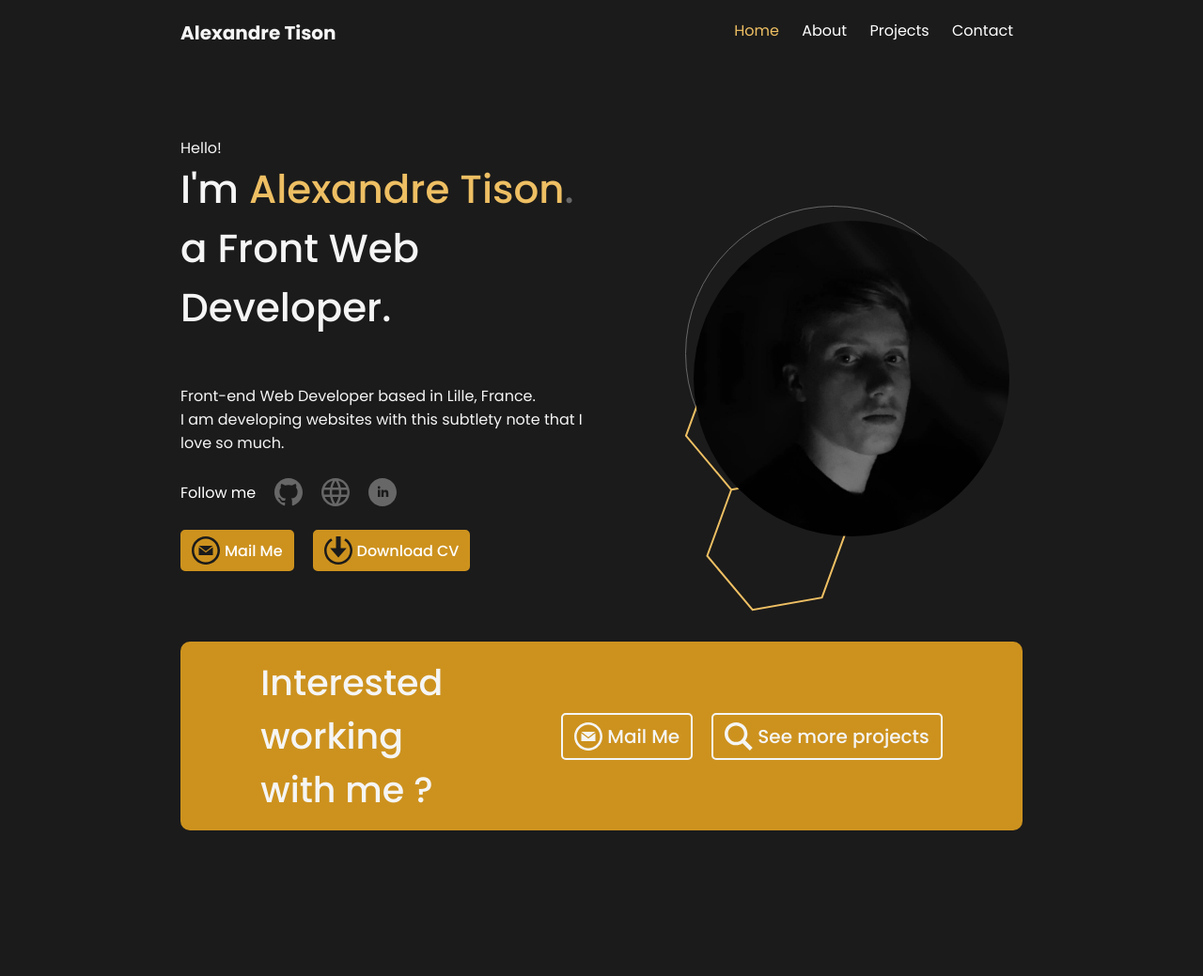
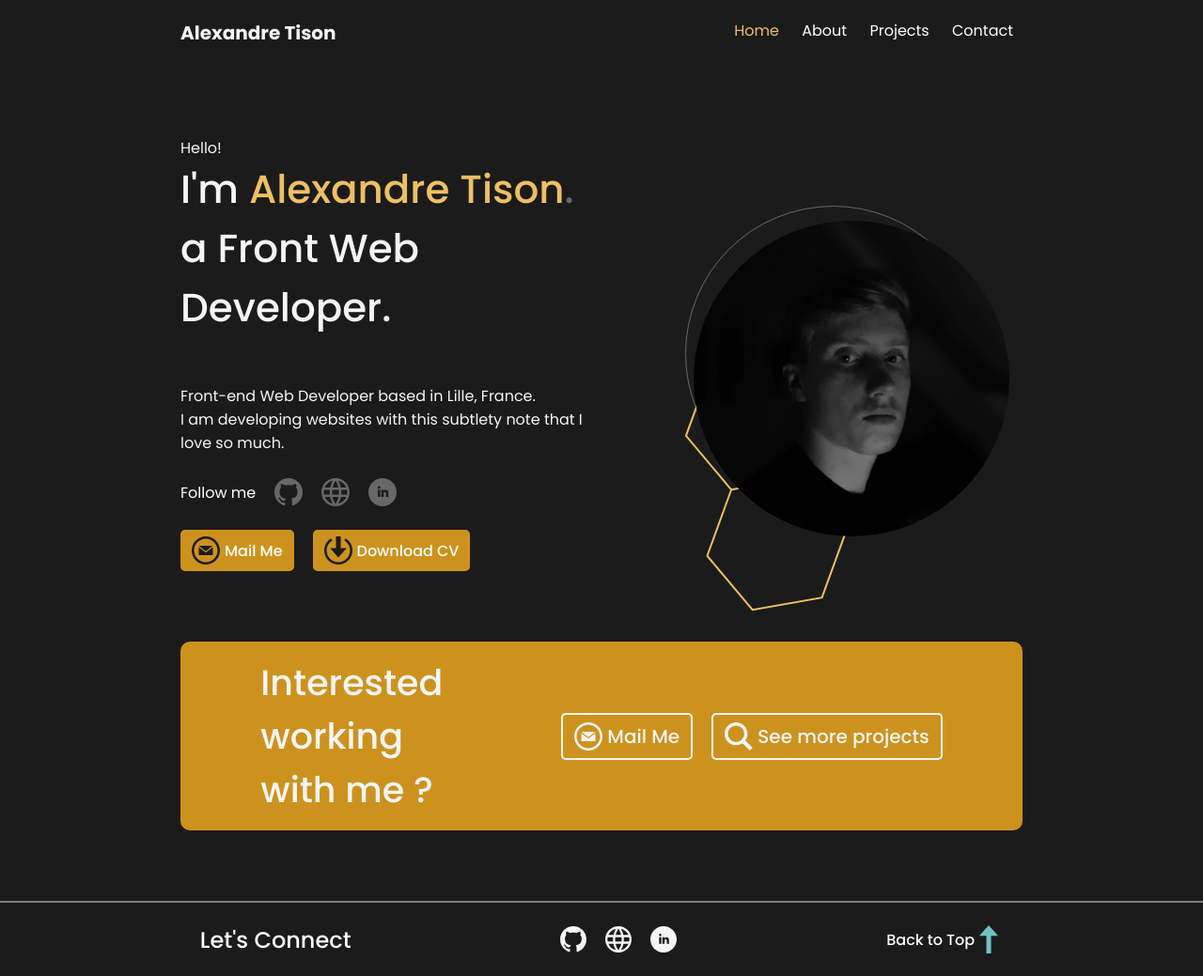
Before and after one commit to Torfhalal/TorfaPortfolio, a plain HTML site: page index.html in a window 1280 px wide. Shown: the whole page at 94% size. Before the commit the page ends 884 px from the top, so only its background shows below. Drawn offline with Linux system fonts and the light colour scheme.

Commit message:
Footer Section Full Release

```diff
--- a/index.html
+++ b/index.html
@@ -12,6 +12,7 @@
 </head>
 
 <body>
+    <div class="paddingX">
         <div id="header">
             <div class="left-part">
                 <span>Alexandre Tison</span>
@@ -88,9 +89,26 @@
         </div>
         <div id="landing-brands">
         </div>
+    </div>
     <div id="landing-review">
     </div>
     <div id="footer">
+        <div class="left-part weight500">
+            <a href="https://www.linkedin.com/in/alexandre-tison-29b859197/" target="_blank">Let's Connect</a>
+        </div>
+        <div class="middle-part">
+            <ul>
+                <a href=""><li><svg xmlns="http://www.w3.org/2000/svg" width="28" height="28" viewBox="0 0 24 24"><path fill="whitesmoke" d="M12 0c-6.626 0-12 5.373-12 12 0 5.302 3.438 9.8 8.207 11.387.599.111.793-.261.793-.577v-2.234c-3.338.726-4.033-1.416-4.033-1.416-.546-1.387-1.333-1.756-1.333-1.756-1.089-.745.083-.729.083-.729 1.205.084 1.839 1.237 1.839 1.237 1.07 1.834 2.807 1.304 3.492.997.107-.775.418-1.305.762-1.604-2.665-.305-5.467-1.334-5.467-5.931 0-1.311.469-2.381 1.236-3.221-.124-.303-.535-1.524.117-3.176 0 0 1.008-.322 3.301 1.23.957-.266 1.983-.399 3.003-.404 1.02.005 2.047.138 3.006.404 2.291-1.552 3.297-1.23 3.297-1.23.653 1.653.242 2.874.118 3.176.77.84 1.235 1.911 1.235 3.221 0 4.609-2.807 5.624-5.479 5.921.43.372.823 1.102.823 2.222v3.293c0 .319.192.694.801.576 4.765-1.589 8.199-6.086 8.199-11.386 0-6.627-5.373-12-12-12z"/></svg></li></a>
+                <a href=""><li><svg xmlns="http://www.w3.org/2000/svg" width="28" height="28" viewBox="0 0 24 24"><path fill="whitesmoke" d="M12 0c6.623 0 12 5.377 12 12s-5.377 12-12 12-12-5.377-12-12 5.377-12 12-12m2.557 16h-5.115c.546 2.46 1.441 4.114 2.558 5.744 1.194-1.741 2.041-3.41 2.557-5.744m-7.157 0h-4.567c1.236 2.825 3.704 4.972 6.755 5.716-1.048-1.733-1.783-3.658-2.188-5.716m13.767 0h-4.567c-.391 1.988-1.095 3.887-2.175 5.694 3.012-.763 5.517-2.895 6.742-5.694m-14.005-6h-4.962c-.267 1.313-.267 2.685 0 4h4.915c-.119-1.329-.101-2.672.047-4m7.661 0h-5.647c-.165 1.326-.185 2.672-.053 4h5.753c.133-1.328.111-2.673-.053-4m6.977 0h-4.963c.148 1.328.166 2.671.048 4h4.915c.26-1.285.273-2.648 0-4m-12.156-7.729c-3.077.732-5.567 2.886-6.811 5.729h4.653c.435-2.042 1.178-3.985 2.158-5.729m2.355-.048c-1.089 1.77-1.91 3.453-2.463 5.777h4.927c-.534-2.246-1.337-3.948-2.464-5.777m2.368.069c1.013 1.812 1.733 3.76 2.146 5.708h4.654c-1.232-2.816-3.762-4.958-6.8-5.708"/></svg></li></a>
+                <a href=""><li><svg xmlns="http://www.w3.org/2000/svg" width="28" height="28" viewBox="0 0 24 24"><path fill="whitesmoke" d="M12 0c-6.627 0-12 5.373-12 12s5.373 12 12 12 12-5.373 12-12-5.373-12-12-12zm-2 16h-2v-6h2v6zm-1-6.891c-.607 0-1.1-.496-1.1-1.109 0-.612.492-1.109 1.1-1.109s1.1.497 1.1 1.109c0 .613-.493 1.109-1.1 1.109zm8 6.891h-1.998v-2.861c0-1.881-2.002-1.722-2.002 0v2.861h-2v-6h2v1.093c.872-1.616 4-1.736 4 1.548v3.359z"/></svg></li></a>
+            </ul>
+        </div>
+        <div class="right-part weight500">
+            <a href="">
+                Back to Top
+                <svg xmlns="http://www.w3.org/2000/svg" width="30" height="30" viewBox="0 0 24 24"><path fill="#6fc2c5" d="M12 0l8 9h-6v15h-4v-15h-6z"/></svg>
+            </a>
+        </div>
     </div>
 </body>
 
--- a/style.scss
+++ b/style.scss
@@ -1,6 +1,5 @@
 body{
     margin: 0;
-    padding: 0 15%;
     background-color: #1b1b1b;
     color: whitesmoke;
     font-family: 'Poppins', sans-serif;
@@ -46,6 +45,10 @@ ul{
     font-weight: 500;
 }
 
+
+.paddingX{
+    padding: 0 15%;
+}
 
 
 #header{
@@ -222,3 +225,39 @@ ul{
         }
     }
 }
+
+#footer{
+    display: flex;
+    justify-content: space-evenly;
+    margin: 75px 0 0 0;
+    border-top: 2px solid grey;
+    user-select: none;
+    .left-part{
+        display: flex;
+        align-self: center;
+        height: max-content;
+        font-size: 24px;
+    }
+    .middle-part{
+        ul{
+            display: flex;
+            align-items: center;
+            padding: 25px 0;
+            a{
+                padding: 0 10px;
+            }
+            svg{
+                display: flex;
+                align-items: center;
+            }
+        }
+    }
+    .right-part{
+        display: flex;
+        align-self: center;
+        a{
+            display: inline-flex;
+            align-items: center;
+        }
+    }
+}
```
Also changed, not shown: style.css, 1 other file. Lines whose indentation alone changed are shown as unchanged.
